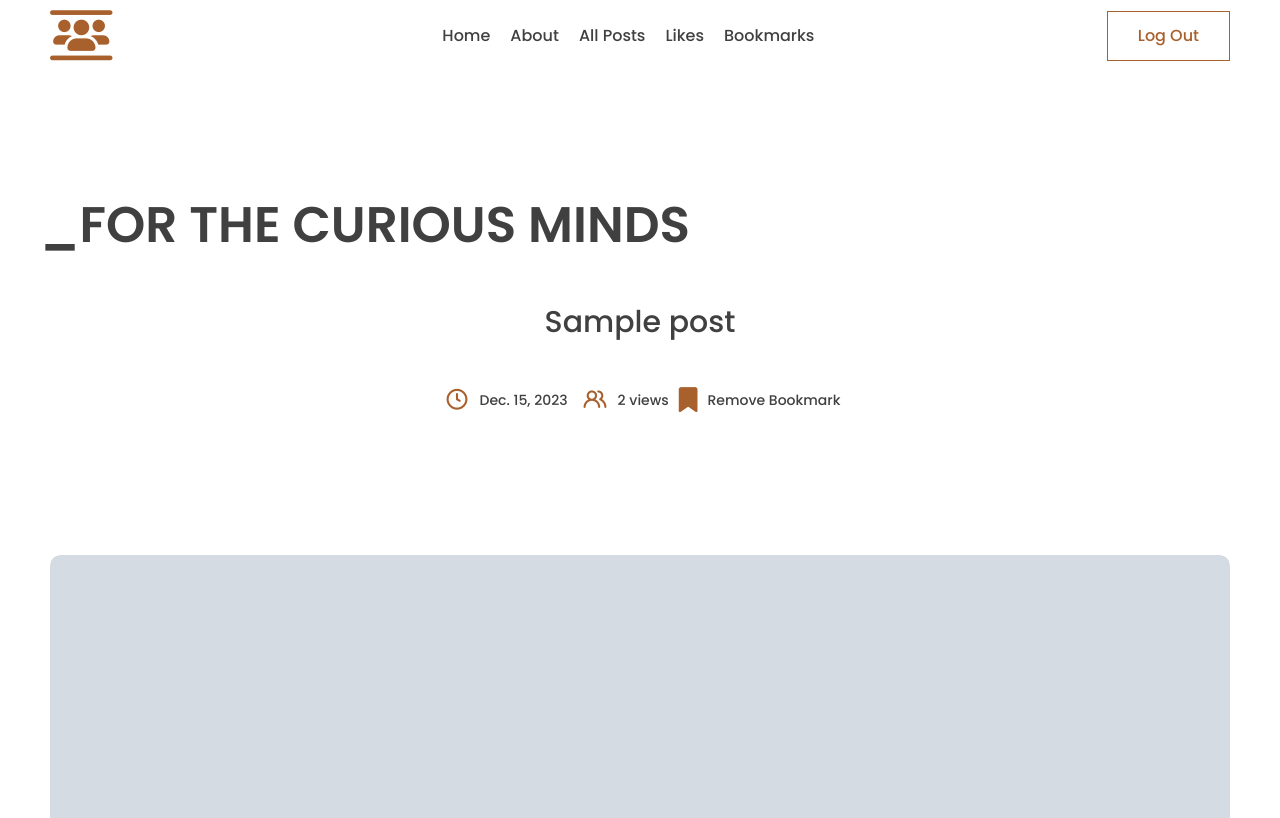
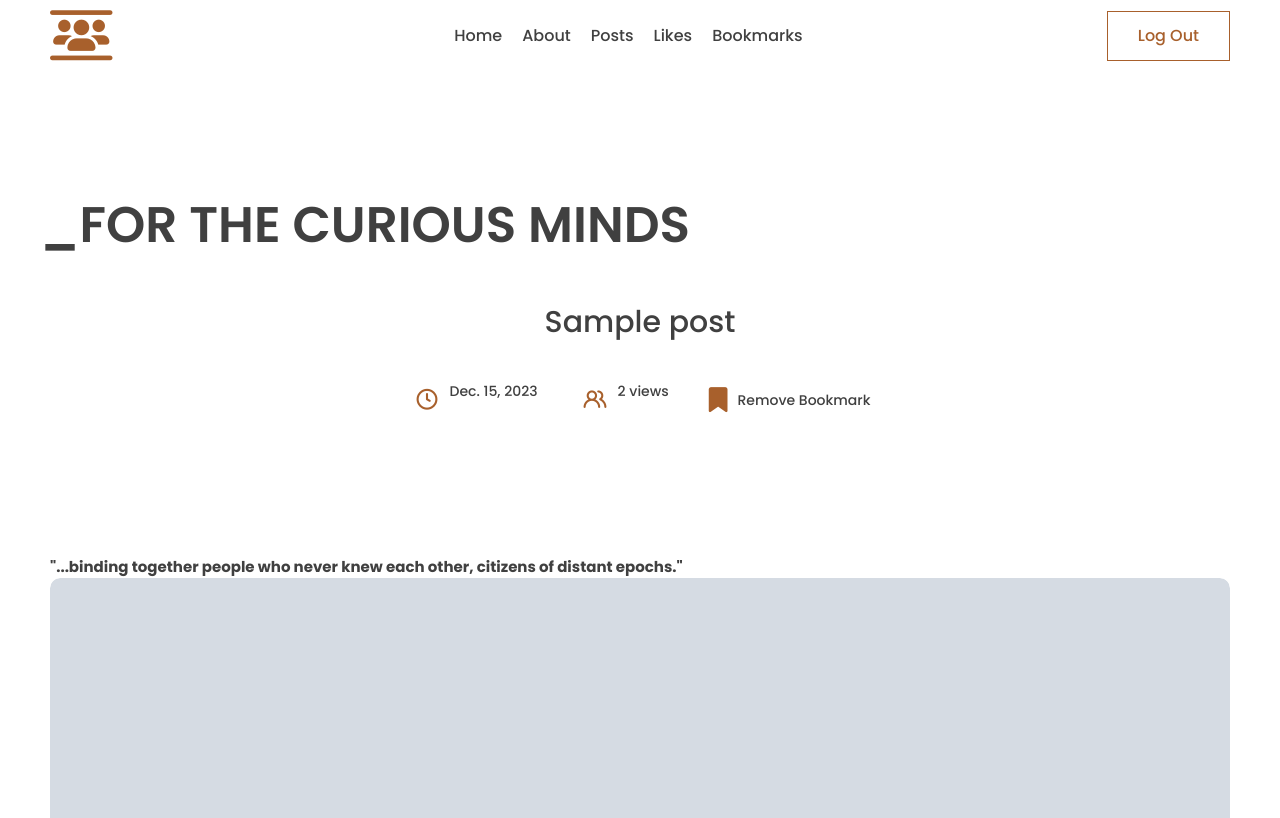
Before and after one commit to Al3xandruF/explorers_project-4_fullstack, a Django app: a page that uses templates/base.html in a window 1280 px wide. Shown: the top 818 px of the page. Run offline with Django 4.2, Linux system fonts and the light colour scheme; a user stored in the database is signed in; tables that the repository leaves empty hold one stand-in row (values such as "Sample post"); grey boxes marked "Sample" are stand-in pictures; some libraries are stand-ins or nearby versions.

Commit message:
Update .html files for validation

```diff
--- a/blogapp/templates/app/about.html
+++ b/blogapp/templates/app/about.html
@@ -21,6 +21,8 @@ explorers | About
 <div>
   <section class="sp">
     <div class="container">
+      <h2>e p i s t e m o l o g y _</h2>
+      <br>
       <p>{{website_info.about}}</p>
     </div>
   </section>
--- a/blogapp/templates/app/all_bookmarked_posts.html
+++ b/blogapp/templates/app/all_bookmarked_posts.html
@@ -18,6 +18,7 @@
   </div>
   <section class="sp">
     <div class="container">
+      <h2>"...the exploration of the cosmos is a voyage of self-discovery."</h2>
       <div class="blog-tags">
         {% for post in all_bookmarked_posts  %}
         <p class="tag">
--- a/blogapp/templates/app/all_liked_posts.html
+++ b/blogapp/templates/app/all_liked_posts.html
@@ -17,6 +17,7 @@
   </div>
 <section class="sp">
   <div class="container">
+    <h2>"...we are all made of stellar ash."</h2>
     <div class="blog-tags">
       {% for post in all_liked_posts  %}
       <p class="tag">
--- a/blogapp/templates/app/all_posts.html
+++ b/blogapp/templates/app/all_posts.html
@@ -1,5 +1,5 @@
 {% extends 'base.html' %}
-{% block title %}explorers | All Posts{{profile.user.first_name}}{% endblock title %}
+{% block title %}explorers | Posts{{profile.user.first_name}}{% endblock title %}
 
 {% block content %}
   <div class="container">
@@ -10,13 +10,14 @@
           <!--<a href="" class="learn">
           <span class="material-icons"> keyboard_return </span> Go back
           </a> -->
-          <h1>All Posts</h1>
+          <h1>Posts</h1>
         </div>
       </div>
     </div>
   </div>
 <section class="sp">
   <div class="container">
+    <h2>“...the universe is not only stranger than we imagine, it is stranger than we can imagine.”</h2>
     <div class="blog-tags">
       {% for post in all_posts  %}
       <p class="tag">
--- a/blogapp/templates/app/delete.html
+++ b/blogapp/templates/app/delete.html
@@ -9,7 +9,7 @@
       <p>Are you sure you want to delete this comment ?</p>
       {% csrf_token%} {{form.content}}
       <div class="grid-3">
-        <input type="hidden" name="post_id" value="{{post.id}}" />
+        <input type="hidden" name="post_id" value="{{post.id}}">
       </div>
       <a href="{% url 'post_page' post.slug %}" class="btn-like">Cancel</a>
       <button class="btn-like">Submit</button>
--- a/blogapp/templates/app/post.html
+++ b/blogapp/templates/app/post.html
@@ -39,17 +39,21 @@
                 method="POST"
               >
                 {% csrf_token %}
-                  <input type="hidden" name="post_id" value="{{post.id}}" />
+                <input type="hidden" name="post_id" value="{{post.id}}">
                 {% if is_bookmarked %}
+                <p class="bookmark">
                   <button type="submit" class="btn btn-info">
                     <i class="fa-solid fa-bookmark"></i>
-                    <p class="bookmark">Remove Bookmark</p>
+                    Remove Bookmark
                   </button>
+                </p>
                 {% else %}
+                <p class="bookmark">
                   <button type="submit" class="btn btn-info">
                     <i class="uil uil-bookmark-full"></i>
-                    <p class="bookmark">Bookmark</p>
+                    Bookmark
                   </button>
+                </p>
                 {% endif %}
               </form>
               {% else %}
@@ -57,7 +61,7 @@
                 <i class="uil uil-bookmark-full"></i>
                 <p class="bookmark">Bookmark</p>
               </a>
-                <br />
+              <br>
               {% endif %}
             </div>
           </div>
@@ -66,17 +70,16 @@
       <section class="mt">
         <div class="container">
           <!-- blog post -->
+          <h2>"...binding together people who never knew each other, citizens of distant epochs."</h2>
           <div class="blog-post">
             <div class="post-img blog-img">
-                <img src="{{post.image.url}}" alt="" />
+              <img src="{{post.image.url}}" alt="">
             </div>
             <div class="blog-post-content">
               <p>{{post.content|safe}}</p>
               <div class="blog-tags">
                 {% for tag in post.tags.all %}
-                  <a href="{% url 'tag_page' tag.slug %}" class="tag"
-                    >{{tag.name}}</a
-                  >
+                <a href="{% url 'tag_page' tag.slug %}" class="tag">{{tag.name}}</a>
                 {% endfor %}
               </div>
               <div class="social-share">
@@ -92,7 +95,7 @@
                         type="hidden"
                         name="post_id"
                         value="{{post.id}}"
-                        />
+                      >
                       {% if post_is_liked %}
                       <button type="submit">
                         <i class="fa-solid fa-heart"></i>
@@ -110,7 +113,7 @@
                       <i class="uil uil-heart"></i>
                       <span>{{number_of_likes}}</span>
                     </a>
-                      <br />
+                    <br>
                     {% endif %}
                   </div>
                   <div class="total-comments">
@@ -140,7 +143,7 @@
               <div class="user-comment">
                 <div class="author">
                   <div class="profile-pic">
-                      <img src="{% static 'images/author.svg' %}" alt="" />
+                    <img src="{% static 'images/author.svg' %}" alt="">
                   </div>
                   <div class="details">
                     <p>{{comment.author.username}}</p>
@@ -168,25 +171,22 @@
                           <input
                             type="hidden"
                             name="post_id"
-                              value="{{post.id}}"
-                            />
+                            value="{{post.id}}">
                           <input
                             type="hidden"
                             name="parent"
-                              value="{{comment.id}}"
-                            />
+                            value="{{comment.id}}">
                         </div>
                         <button class="btn-like">Post Reply</button>
                       </form>
                       {% endif %}
                     </div>
                   </div>
-
                   {% for reply in comment.replies.all %}
                   <div class="public-reply">
                     <div class="author">
                       <div class="profile-pic">
-                          <img src="{% static 'images/author.svg' %}" alt="" />
+                        <img src="{% static 'images/author.svg' %}" alt="">
                       </div>
                       <div class="details">
                         <p>{{reply.author.username}}</p>
@@ -212,7 +212,6 @@
                   {% endif %}
                 </div>
               </div>
-
               <!-- user comment end -->
               {% endfor %}
             </div>
@@ -227,7 +226,7 @@
             <form method="POST">
               {% csrf_token %} {{form.content}}
               <div class="grid-3">
-                  <input type="hidden" name="post_id" value="{{post.id}}" />
+                <input type="hidden" name="post_id" value="{{post.id}}">
               </div>
               <button class="btn btn-primary rounded">Post comment</button>
             </form>
--- a/blogapp/templates/registration/login.html
+++ b/blogapp/templates/registration/login.html
@@ -17,13 +17,13 @@
   <div class="inputs">
     <div>
       <div class="search-bar s-active input">
-        <input type="text" placeholder="Username" name="username" />
+        <input type="text" placeholder="Username" name="username">
         <div class="animated-search">
           <i class="uil uil-envelope-alt"></i>
         </div>
       </div>
       <div class="search-bar s-active input">
-        <input type="password" placeholder="Password" name="password" />
+        <input type="password" placeholder="Password" name="password">
         <div class="animated-search">
           <i class="uil uil-key-skeleton"></i>
         </div>
--- a/static/css/style.css
+++ b/static/css/style.css
@@ -596,7 +596,7 @@ footer .container {
 .timeline {
   display: flex;
   align-items: center;
-  gap: 1rem;
+  gap: 4rem;
   width: fit-content;
   margin: auto;
   margin-top: 3rem;
@@ -604,7 +604,7 @@ footer .container {
 
 .track {
   display: flex;
-  align-items: center;
+  align-items: normal;
   gap: 0.5rem;
 }
 
--- a/templates/base.html
+++ b/templates/base.html
@@ -2,7 +2,6 @@
 
 <!DOCTYPE html>
 <html lang="en">
-
   <head>
     <meta charset="UTF-8">
     <meta http-equiv="X-UA-Compatible" content="IE=edge">
@@ -13,8 +12,9 @@
       rel="stylesheet"
       href="https://unicons.iconscout.com/release/v2.1.6/css/unicons.css">
       <link
-    href="https://fonts.googleapis.com/css?family=Material+Icons|Material+Icons+Outlined|Material+Icons+Two+Tone|Material+Icons+Round|Material+Icons+Sharp"
+      href="https://fonts.googleapis.com/css?family=Material+Icons%7CMaterial+Icons+Outlined%7CMaterial+Icons+Two+Tone%7CMaterial+Icons+Round%7CMaterial+Icons+Sharp"
       rel="stylesheet">
+
     <script src="https://kit.fontawesome.com/88549b4783.js" crossorigin="anonymous"></script>
 
     <title>{% block title %}explorers{% endblock title %}</title>
@@ -29,7 +29,7 @@
         <div class="links">
           <a href="{% url 'index' %}">Home</a>
           <a href="{% url 'about' %}">About</a>
-        <a href="{% url 'all_posts' %}">All Posts</a>
+          <a href="{% url 'all_posts' %}">Posts</a>
           {% if user.is_authenticated %}
           <a href="{% url 'all_liked_posts' %}">Likes</a>
           <a href="{% url 'all_bookmarked_posts' %}">Bookmarks</a>
@@ -92,7 +92,7 @@
                   required=""
                   id="id_email1"
                   autocomplete="on"
-              />
+                >
                 <button class="btn btn-primary">Subscribe</button>
               </form>
             </div>
```
Also changed, not shown: blogapp/templates/app/index.html (+9 -5 lines), blogapp/templates/app/tag.html (+6 -6 lines). Lines whose indentation alone changed are shown as unchanged.
